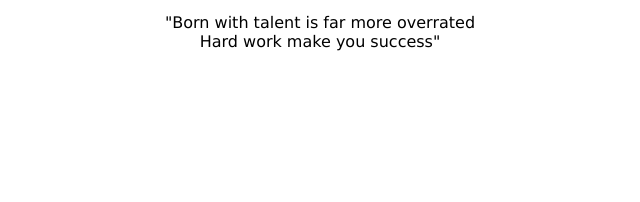
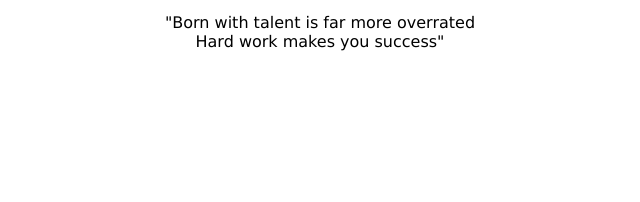
Before and after one commit to abhionly009/portafolio.github.in, a plain HTML site: page index.html in a window 1280 px wide. Shown: the part 457-659 px from the top of the page, 480-1120 px from the left. Drawn offline with Linux system fonts and the light colour scheme.

```diff
--- a/index.html
+++ b/index.html
@@ -32,7 +32,7 @@
           </p>
 
           <span>"Born with talent is far more overrated </span>
-          <span>Hard work make you success" </span>
+          <span>Hard work makes you success" </span>
         </div>
       </div>
     </section>
```
